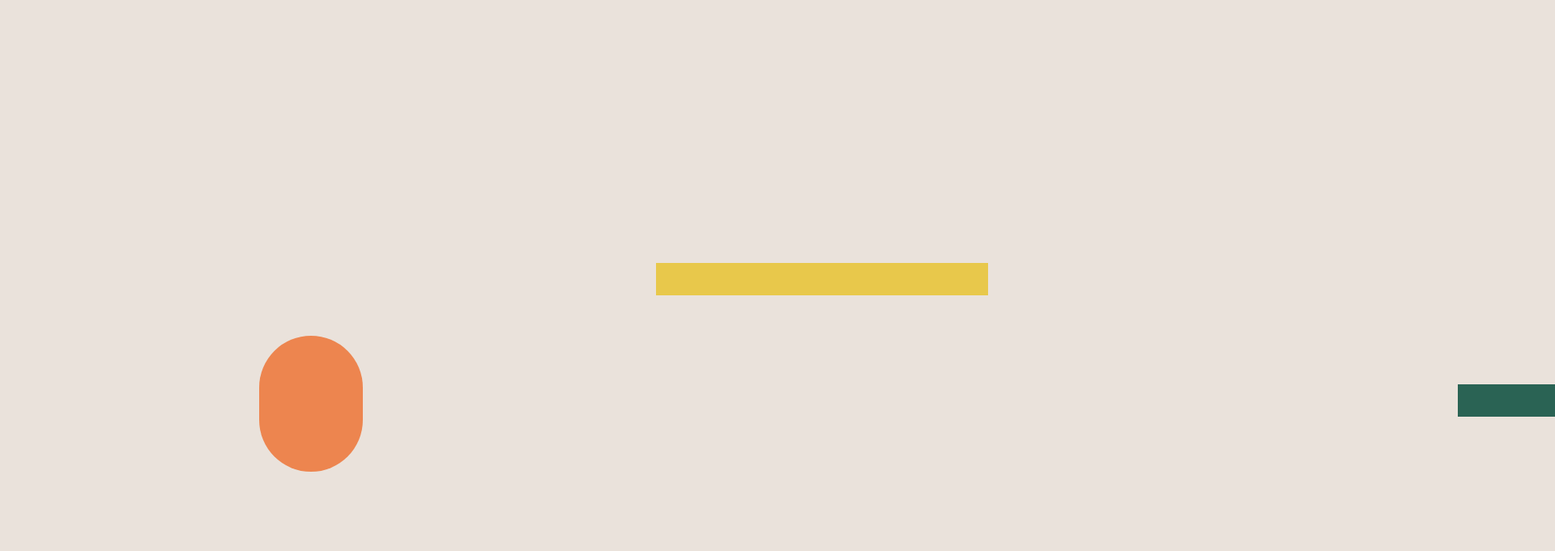
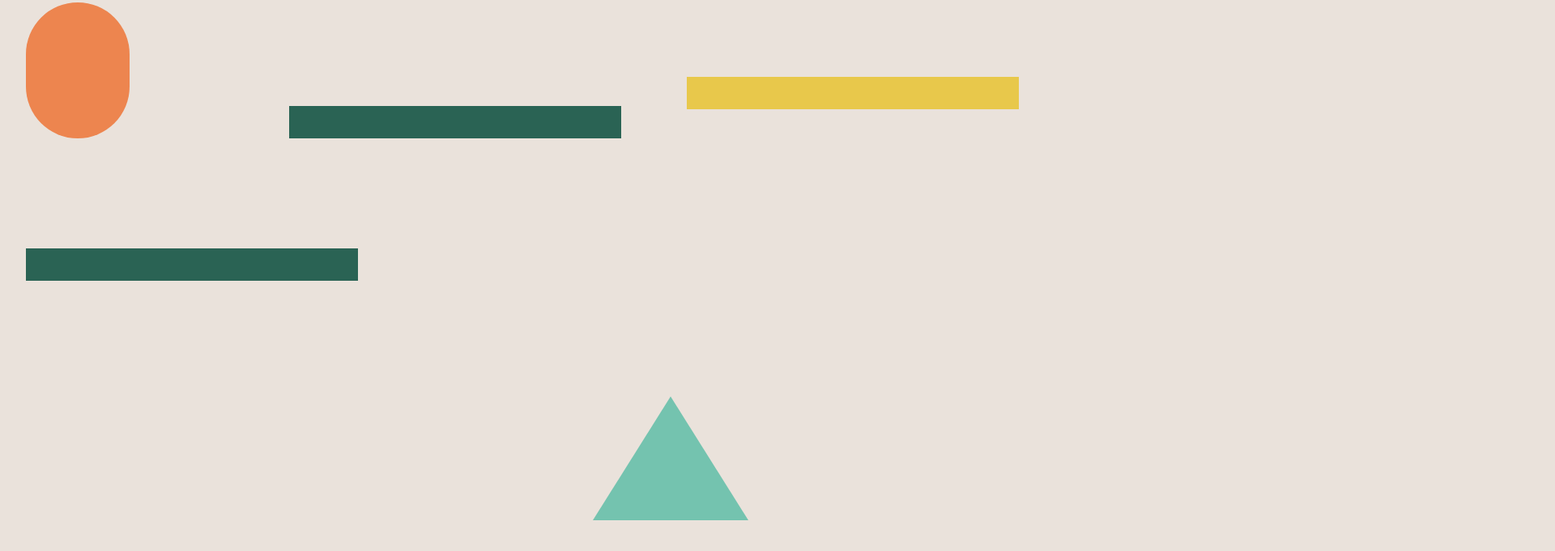
Before and after one commit to Lacalle-o/2_GP_P5, a plain HTML site: page index.html in a window 1280 px wide. Shown: the part 125-806 px from the top of the page at 81% size, 1920 px wide, since content can reach past the window. Drawn offline with Linux system fonts and the light colour scheme.

Commit message:
Add files via upload

```diff
--- a/index.html
+++ b/index.html
@@ -18,17 +18,17 @@
             border-radius: 10vw;
             background-color: #ED854F;
             position: absolute;
-            left: 320px;
-            top: 540px;
+            left: 32px;
+            top: 128px;
         }
         #triangle{
         width: 0px;
         height: 0px;
-        border-left: 14vh solid transparent;
-        border-right: 14vh solid transparent;
-        border-bottom: 14vw solid #74C3AF;
+        border-left: 12vh solid transparent;
+        border-right: 12vh solid transparent;
+        border-bottom: 12vw solid #74C3AF;
         position: absolute;
-        left: 2200px;
+        left: 732px;
         bottom: 32px;
         }
         #rectangle_verde{
@@ -38,8 +38,8 @@
         width: 32vw;
         background-color: #2A6354;
         position: absolute;
-        left: 320px;
-        top: 1320px;
+        left: 32px;
+        top: 432px;
         }
         #rect_amarillo{
         margin: 0px;
@@ -48,8 +48,8 @@
         width: 32vw;
         background-color: #E8C84B;
         position: absolute;
-        right: 60px;
-        top: 450px;
+        right: 22px;
+        top: 220px;
         }
         #rect_verde{
         margin: 0px;
@@ -58,8 +58,8 @@
         width: 32vw;
         background-color: #2A6354;
         position: absolute;
-        left: 1800px;
-        top: 600px;
+        right: 513px;
+        top: 256px;
         }
     </style>
 </head>
@@ -71,4 +71,3 @@
     <div id="triangle"></div>
 </body>
 </html>
-vw
```
